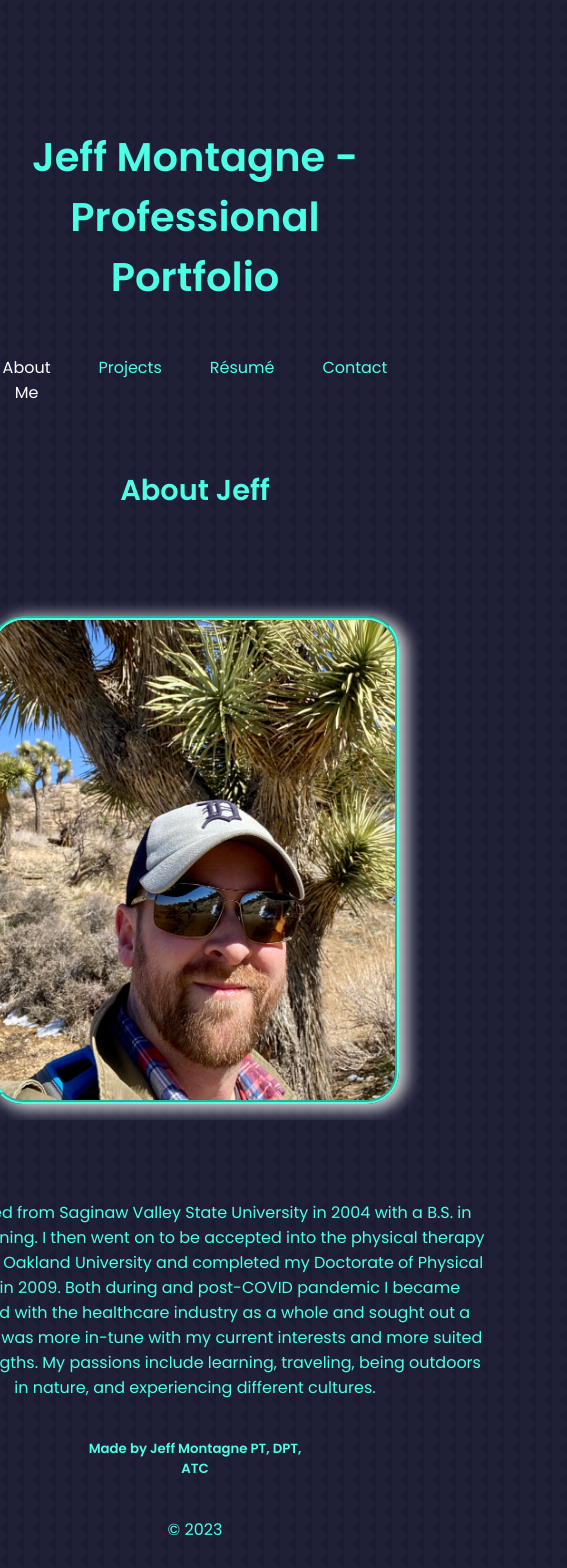
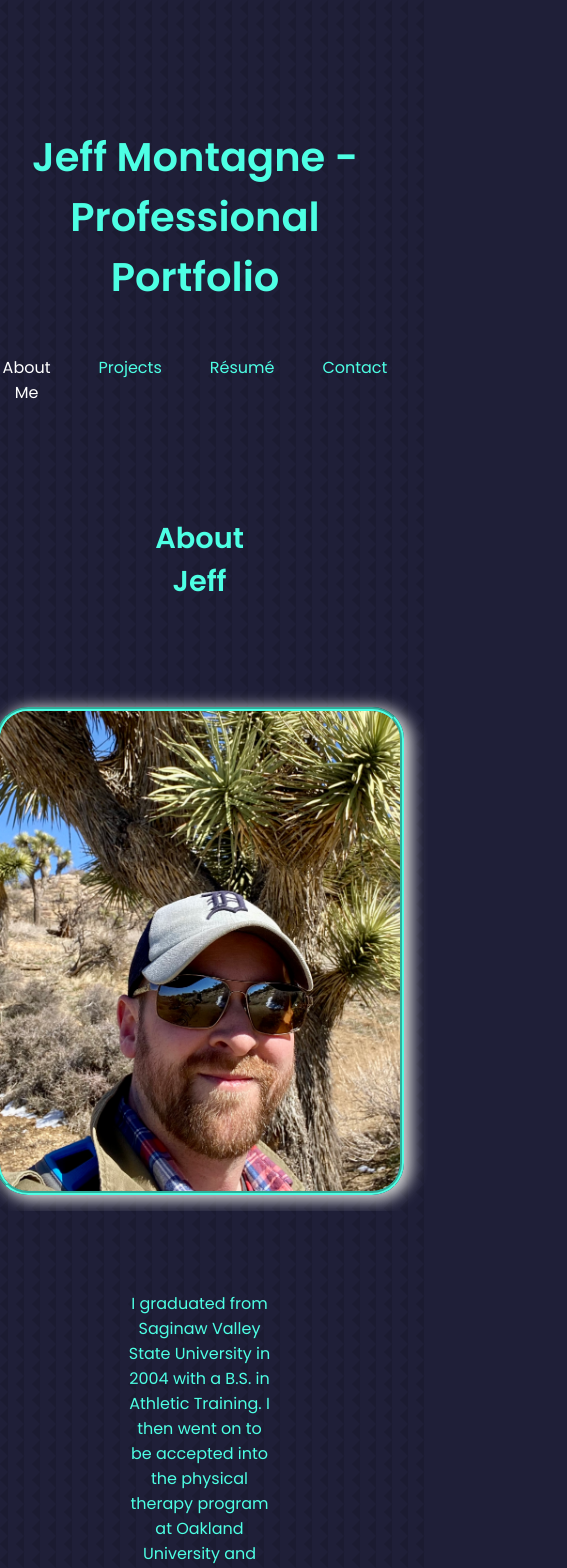
Before and after one commit to Tagne13/React-Portfolio, a React (Create React App) app: page / in a window 390 px wide. Shown: the top 1568 px of the page, 567 px wide, since content can reach past the window. Built offline with nearby package versions, Linux system fonts and the light colour scheme.

Commit message:
css styling added for projects section; add media queries to index and components css files for responsiveness on all devices

```diff
--- a/src/components/about/about.css
+++ b/src/components/about/about.css
@@ -23,3 +23,30 @@
     overflow: hidden;
     padding: 1rem 1.5rem;
  }
+
+ /* Medium sized screens */
+@media screen and (max-width: 1024px) {
+   .about {
+      margin-left: 4rem;
+      margin-right: 4rem;
+      gap: 0;
+   }
+}
+
+/* Small sized screens */
+@media screen and (max-width: 600px) {
+   .about {
+      margin-left: 3rem;
+      margin-right: 3rem;
+      gap: 0;
+   }
+}
+
+/* X-Small sized screens */
+@media screen and (max-width: 400px) {
+   .about {
+      margin-left: 2rem;
+      margin-right: 2rem;
+      gap: 0;
+   }
+}
--- a/src/components/contact/contact.css
+++ b/src/components/contact/contact.css
@@ -38,3 +38,28 @@ textarea {
 textarea::placeholder {
     font-family: sans-serif;
 }
+
+/* Medium sized screens */
+@media screen and (max-width: 1024px) {
+    .container {
+        margin-left: auto;
+        grid-template-columns: 1fr 1 fr;
+        gap: 2rem;
+    }
+}
+
+/* Small sized screens */
+@media screen and (max-width: 600px) {
+    .container {
+        margin-left: auto;
+        grid-template-columns: 1fr;
+    }
+}
+
+/* X-Small sized screens */
+@media screen and (max-width: 400px) {
+    .container {
+        margin-left: auto;
+        grid-template-columns: 1fr;
+    }
+}
--- a/src/components/footer/footer.css
+++ b/src/components/footer/footer.css
@@ -1,4 +1,25 @@
 footer {
+    display: flex;
+    flex-direction: column;
+    position: relative;
+    padding-top: 1.5rem;
+    padding-bottom: 3rem;
     text-align: center;
+    margin-top: 5rem;
     clear: both;
 }
+
+/* Medium sized screens */
+@media screen and (max-width: 1024px) {
+
+}
+
+/* Small sized screens */
+@media screen and (max-width: 600px) {
+
+}
+
+/* X-Small sized screens */
+@media screen and (max-width: 400px) {
+
+}
--- a/src/components/project/project.css
+++ b/src/components/project/project.css
@@ -0,0 +1,60 @@
+.project_container {
+    display: grid;
+    grid-template-columns: repeat(3, 1fr);
+    gap: 2.5rem;
+    justify-content: center;
+}
+
+.project_item {
+    background: #2c2c6c;
+    padding: 1.3rem;
+    border-radius: 2rem;
+    border: 1px solid transparent;
+    transition: all 400ms ease;
+}
+
+.project_item:hover {
+    border-color: rgba(77, 255, 228, 0.4);
+    background: transparent;
+}
+
+.project_item-image {
+    border-radius: 1rem;
+    overflow: hidden;
+}
+
+.project_item h3 {
+    margin: 1rem 0 1rem;
+}
+
+.project_item-links {
+    display: flex;
+    flex-direction: column;
+    align-items: flex-start;
+    gap: 1rem;
+    margin-bottom: 1rem;
+}
+
+/* Medium sized screens */
+@media screen and (max-width: 1024px) {
+    .project_container {
+        grid-template-columns: 1fr 1fr;
+        gap: 1.25rem;
+    }
+}
+
+/* Small sized screens */
+@media screen and (max-width: 600px) {
+    .project_container {
+        grid-template-columns: 1fr;
+        gap: 1rem;
+    }
+}
+
+/* X-Small sized screens */
+@media screen and (max-width: 400px) {
+    .project_container {
+        grid-template-columns: 1fr;
+        gap: 1rem;
+    }
+}
--- a/src/components/project/project.jsx
+++ b/src/components/project/project.jsx
@@ -56,6 +56,7 @@ function Project() {
     return (
         <section id='portfolio'>
             <h2>My Recent Work</h2>
+
             <div className='container project_container'>
                 {data.map(({ id, image, title, github, app }) => {
                     return (
@@ -81,11 +82,11 @@ function Project() {
                                 </a>
                             </div>
                         </article>
-                    )
+                    );
                 })}
             </div>
         </section>
-    )
+    );
 };
 
 export default Project;
--- a/src/components/resume/resume.css
+++ b/src/components/resume/resume.css
@@ -40,3 +40,26 @@ h4 {
     border-color: rgba(77, 255, 228, 0.4);
     cursor: default;
 }
+
+/* Medium sized screens */
+@media screen and (max-width: 1024px) {
+ .skills_container {
+    gap: 1.5rem;
+ }
+}
+
+/* Small sized screens */
+@media screen and (max-width: 600px) {
+    .skills_container {
+        grid-template-columns: 1fr;
+        gap: 1.5rem;
+     }
+}
+
+/* X-Small sized screens */
+@media screen and (max-width: 400px) {
+    .skills_container {
+        grid-template-columns: 1fr;
+        gap: 1.5rem;
+     }
+}
--- a/src/index.css
+++ b/src/index.css
@@ -1,4 +1,10 @@
 @import url("https://fonts.googleapis.com/css2?family=Poppins:wght@300;400;500;600&display=swap");
+
+main {
+  margin: 0 auto;
+  max-width: 90%;
+  padding: 1rem 1rem;
+}
 
 body {
   margin: 5rem;
@@ -8,12 +14,21 @@ body {
   background-image: url(../src/assets/bg-texture.png);
 }
 
+.container {
+  width: 75%;
+  margin: 0 auto;
+}
+
 h1 {
   font-size: 2.5rem;
 }
 
 h2 {
   font-size: 1.8rem;
+}
+
+section {
+  margin-top: 8rem;
 }
 
 a {
@@ -57,3 +72,42 @@ ul {
   background: #4dffe4;
   color: #1f1f38;
 }
+
+img {
+  display: block;
+  width: 100%;
+  object-fit: cover;
+}
+
+/* Medium sized screens */
+@media screen and (max-width: 1024px) {
+  .container {
+    width: 86%;
+  }
+
+  section {
+    margin-top: 6rem;
+  }
+}
+
+/* Small sized screens */
+@media screen and (max-width: 600px) {
+  .container {
+    width: 90%;
+  }
+
+  section {
+    margin-top: 4rem;
+  }
+}
+
+/* X-Small sized screens */
+@media screen and (max-width: 400px) {
+  .container {
+    width: 94%;
+  }
+
+  section {
+    margin-top: 2rem;
+  }
+}
```
Also changed, not shown: src/components/portfolio/portfolio.jsx (deleted, +0 -8 lines), src/components/portfolio/portfolio.css (deleted).
